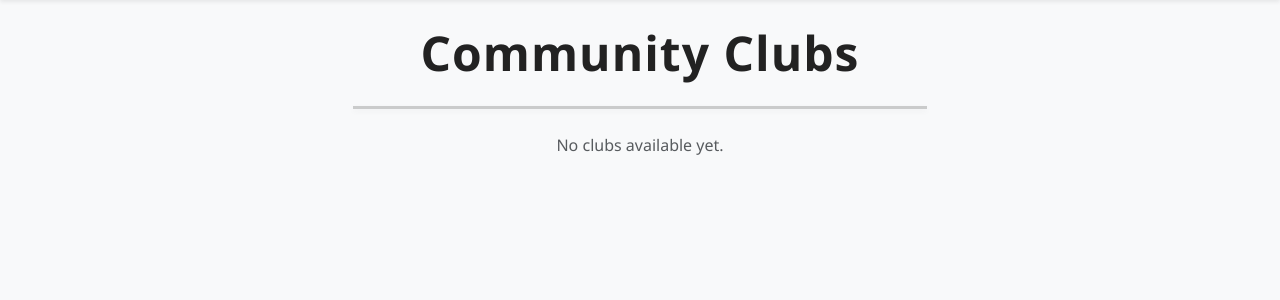
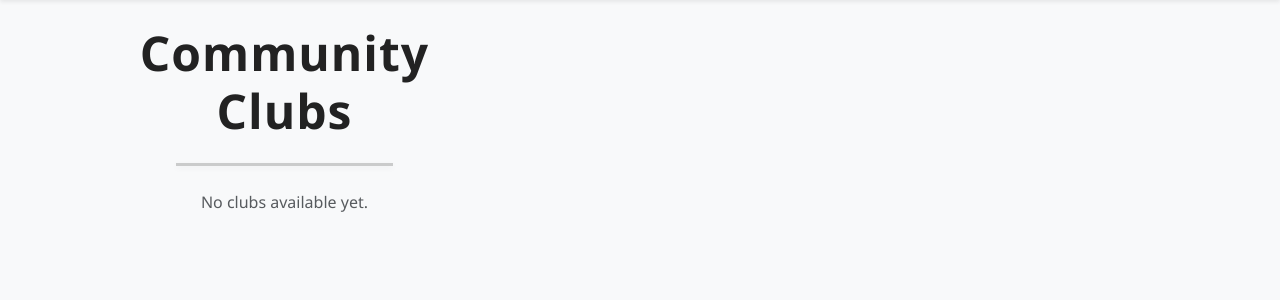
Before and after one commit to mario14guajardo/django-app, a Django app: template myapp/templates/myapp/community.html in a window 1280 px wide. Shown: the part 78-378 px from the top of the page. Run offline with Django 5.2, Linux system fonts and the light colour scheme; the template is opened without the code that fills it, so the values that code supplies are empty.

Commit message:
Update community.html

```diff
--- a/myapp/templates/myapp/community.html
+++ b/myapp/templates/myapp/community.html
@@ -1,14 +1,14 @@
 {% extends "myapp/base.html" %}
 
 {% block content %}
-<div class="col-md-10 mx-auto text-center">
+<div class="row justify-content-center">
+    <div class="col-md-10 text-center">
 
         <!-- Page Title -->
         <h1 class="mb-4 fw-bold" style="font-size: 3rem; letter-spacing: 1px;">
             Community Clubs
         </h1>
 
-    <!-- Divider -->
         <hr class="mx-auto mb-4" style="
             width:60%;
             height:3px;
@@ -48,8 +48,8 @@
         {% endif %}
 
     </div>
+</div>
 
-<!-- Custom CSS -->
 <style>
 .club-card {
     transition: transform 0.2s, box-shadow 0.2s;
@@ -66,10 +66,5 @@
 .club-emoji:hover {
     transform: scale(1.1);
 }
-
-.card-body {
-    padding-top: 0;
-}
 </style>
-
 {% endblock %}
```
Lines whose indentation alone changed are shown as unchanged.
